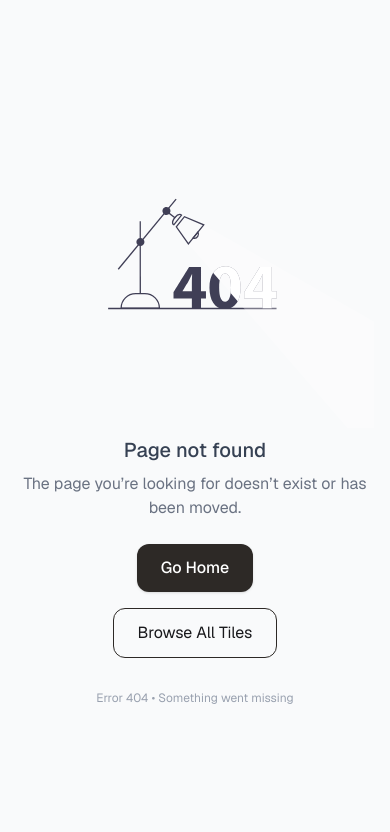
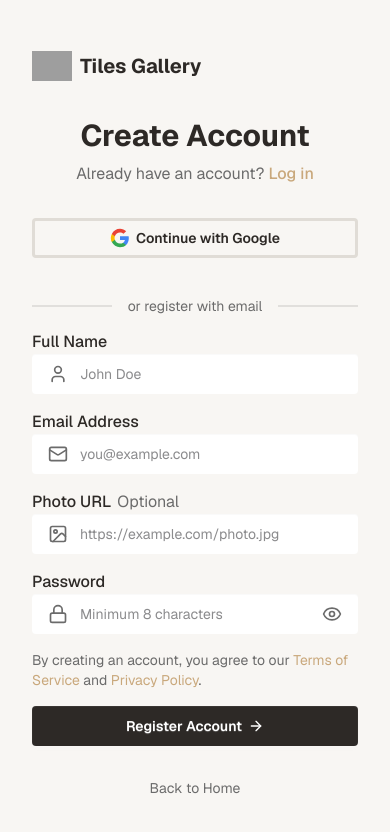
Before and after one commit to RedwanHaasaan/Tiles-Gallery, a Next.js app: page /register in a window 390 px wide. Before the commit this address had no page. Shown: the top 832 px of the page. Built offline with nearby package versions, Linux system fonts and the light colour scheme; grey boxes are pictures that could not be loaded.

Commit message:
Feat: Add responsive Register page

```diff
--- /dev/null
+++ b/src/app/register/page.jsx
@@ -0,0 +1,231 @@
+'use client'
+
+import { useState } from 'react'
+import Link from 'next/link'
+import Image from 'next/image'
+import {
+  Mail,
+  Lock,
+  Eye,
+  EyeOff,
+  ArrowRight,
+  User,
+  ImageIcon,
+} from 'lucide-react'
+
+export default function RegisterPage() {
+  const [showPassword, setShowPassword] = useState(false)
+
+  return (
+    <div className="min-h-screen flex bg-[#f8f6f3]">
+      {/* Left Side - Form */}
+      <div className="w-full lg:w-1/2 flex items-center justify-center p-8">
+        <div className="w-full max-w-md">
+          {/* Mobile Logo */}
+          <Link href="/" className="flex items-center gap-2 mb-8 lg:hidden">
+            <div className="w-10 h-10 flex items-center justify-center">
+            <Image
+                src="https://i.ibb.co/4wWTc3y7/tiles-gallery-Logo.png"
+                alt="Tiles Gallery Logo"
+                width={70}
+                height={70}
+              />
+            </div>
+            <span className="text-xl font-bold text-[#2d2926]">
+              Tiles Gallery
+            </span>
+          </Link>
+
+          <div className="text-center lg:text-left mb-8">
+            <h1 className="text-3xl font-bold text-[#2d2926] mb-2">
+              Create Account
+            </h1>
+            <p className="text-[#6b6b6b]">
+              Already have an account?{' '}
+              <Link
+                href="/login"
+                className="text-[#c9a87c] hover:underline font-medium"
+              >
+                Log in
+              </Link>
+            </p>
+          </div>
+
+          {/* Google Button (Static) */}
+          <button className="btn btn-outline w-full border-[#e0dcd6] text-[#2d2926] hover:bg-[#e8e4df] hover:border-[#e8e4df] mb-6">
+            <svg className="w-5 h-5" viewBox="0 0 24 24">
+              <path
+                fill="#4285F4"
+                d="M22.56 12.25c0-.78-.07-1.53-.2-2.25H12v4.26h5.92c-.26 1.37-1.04 2.53-2.21 3.31v2.77h3.57c2.08-1.92 3.28-4.74 3.28-8.09z"
+              />
+              <path
+                fill="#34A853"
+                d="M12 23c2.97 0 5.46-.98 7.28-2.66l-3.57-2.77c-.98.66-2.23 1.06-3.71 1.06-2.86 0-5.29-1.93-6.16-4.53H2.18v2.84C3.99 20.53 7.7 23 12 23z"
+              />
+              <path
+                fill="#FBBC05"
+                d="M5.84 14.09c-.22-.66-.35-1.36-.35-2.09s.13-1.43.35-2.09V7.07H2.18C1.43 8.55 1 10.22 1 12s.43 3.45 1.18 4.93l2.85-2.22.81-.62z"
+              />
+              <path
+                fill="#EA4335"
+                d="M12 5.38c1.62 0 3.06.56 4.21 1.64l3.15-3.15C17.45 2.09 14.97 1 12 1 7.7 1 3.99 3.47 2.18 7.07l3.66 2.84c.87-2.6 3.3-4.53 6.16-4.53z"
+              />
+            </svg>
+            Continue with Google
+          </button>
+
+          <div className="divider text-[#6b6b6b] text-sm">
+            or register with email
+          </div>
+
+          {/* Form */}
+          <form className="space-y-4">
+            {/* Name */}
+            <div className="form-control">
+              <label className="label">
+                <span className="label-text text-[#2d2926] font-medium">
+                  Full Name
+                </span>
+              </label>
+              <div className="relative">
+                <User className="absolute left-4 top-1/2 -translate-y-1/2 w-5 h-5 text-[#6b6b6b] z-10" />
+                <input
+                  type="text"
+                  placeholder="John Doe"
+                  className="input input-bordered w-full pl-12 bg-white border-[#e0dcd6] focus:border-[#c9a87c] focus:outline-none"
+                />
+              </div>
+            </div>
+
+            {/* Email */}
+            <div className="form-control">
+              <label className="label">
+                <span className="label-text text-[#2d2926] font-medium">
+                  Email Address
+                </span>
+              </label>
+              <div className="relative">
+                <Mail className="absolute left-4 top-1/2 -translate-y-1/2 w-5 h-5 text-[#6b6b6b] z-10" />
+                <input
+                  type="email"
+                  placeholder="you@example.com"
+                  className="input input-bordered w-full pl-12 bg-white border-[#e0dcd6] focus:border-[#c9a87c] focus:outline-none"
+                />
+              </div>
+            </div>
+
+            {/* Photo URL */}
+            <div className="form-control">
+              <label className="label">
+                <span className="label-text text-[#2d2926] font-medium">
+                  Photo URL
+                </span>
+                <span className="label-text-alt text-[#6b6b6b]">
+                  Optional
+                </span>
+              </label>
+              <div className="relative">
+                <ImageIcon className="absolute left-4 top-1/2 -translate-y-1/2 w-5 h-5 text-[#6b6b6b] z-10" />
+                <input
+                  type="url"
+                  placeholder="https://example.com/photo.jpg"
+                  className="input input-bordered w-full pl-12 bg-white border-[#e0dcd6] focus:border-[#c9a87c] focus:outline-none"
+                />
+              </div>
+            </div>
+
+            {/* Password */}
+            <div className="form-control">
+              <label className="label">
+                <span className="label-text text-[#2d2926] font-medium">
+                  Password
+                </span>
+              </label>
+              <div className="relative">
+                <Lock className="absolute left-4 top-1/2 -translate-y-1/2 w-5 h-5 text-[#6b6b6b] z-10" />
+                <input
+                  type={showPassword ? 'text' : 'password'}
+                  placeholder="Minimum 8 characters"
+                  className="input input-bordered w-full pl-12 pr-12 bg-white border-[#e0dcd6] focus:border-[#c9a87c] focus:outline-none"
+                />
+                <button
+                  type="button"
+                  onClick={() => setShowPassword(!showPassword)}
+                  className="absolute right-4 top-1/2 -translate-y-1/2 text-[#6b6b6b] hover:text-[#2d2926]"
+                >
+                  {showPassword ? (
+                    <EyeOff className="w-5 h-5" />
+                  ) : (
+                    <Eye className="w-5 h-5" />
+                  )}
+                </button>
+              </div>
+            </div>
+
+            {/* Terms */}
+            <p className="text-sm text-[#6b6b6b]">
+              By creating an account, you agree to our{' '}
+              <Link href="#" className="text-[#c9a87c] hover:underline">
+                Terms of Service
+              </Link>{' '}
+              and{' '}
+              <Link href="#" className="text-[#c9a87c] hover:underline">
+                Privacy Policy
+              </Link>.
+            </p>
+
+            {/* Button */}
+            <button
+              type="button"
+              className="btn w-full bg-[#2d2926] text-white hover:bg-[#1a1a1a] border-none"
+            >
+              Register Account
+              <ArrowRight className="w-4 h-4" />
+            </button>
+          </form>
+
+          {/* Back to Home */}
+          <p className="text-center mt-8 text-[#6b6b6b] text-sm">
+            <Link href="/" className="hover:text-[#2d2926] transition-colors">
+              Back to Home
+            </Link>
+          </p>
+        </div>
+      </div>
+
+      {/* Right Side - Image */}
+      <div className="hidden lg:flex lg:w-1/2 relative">
+        <Image
+          src="https://images.unsplash.com/photo-1600585154340-be6161a56a0c?w=1200&q=80"
+          alt="Beautiful tile patterns"
+          fill
+          className="object-cover"
+          priority
+        />
+        <div className="absolute inset-0 bg-linear-to-l from-[#2d2926]/80 to-transparent" />
+        <div className="absolute inset-0 flex items-center justify-end p-12">
+          <div className="max-w-md text-white text-right">
+            <Link href="/" className="flex items-center gap-2 mb-8 justify-end">
+              <span className="text-2xl font-bold">Tiles Gallery</span>
+              <div className="w-12 h-12 bg-[#c9a87cb6] rounded-xl flex items-center justify-center">
+                <Image
+                src="https://i.ibb.co/4wWTc3y7/tiles-gallery-Logo.png"
+                alt="Tiles Gallery Logo"
+                width={100}
+                height={100}
+              />
+              </div>
+            </Link>
+            <h2 className="text-3xl font-bold mb-4">
+              Join Our Community
+            </h2>
+            <p className="text-gray-300 text-lg">
+              Create an account to save your favorites, track orders, and get
+              exclusive access to new collections.
+            </p>
+          </div>
+        </div>
+      </div>
+    </div>
+  )
+}
```
